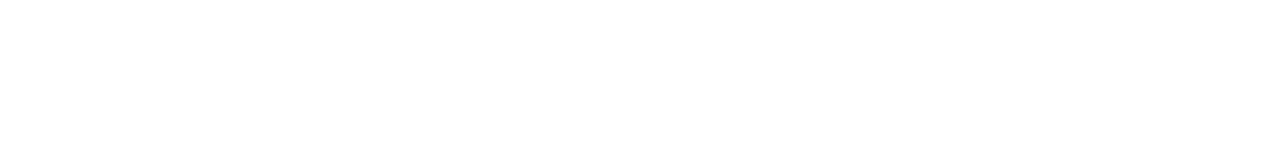
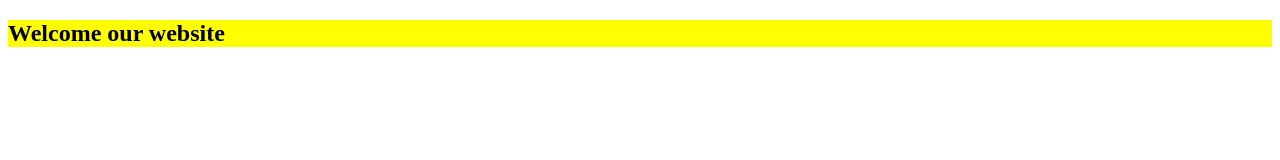
Before and after one commit to Nurillo12/experiment, a plain HTML site: page index.html in a window 1280 px wide. Drawn offline with Linux system fonts and the light colour scheme.

Commit message:
Added header and given style

```diff
--- a/index.html
+++ b/index.html
@@ -8,6 +8,8 @@
     <title>experiment</title>
 </head>
 <body>
-
+    <header>
+       <h2>Welcome our website</h2>
+    </header>
 </body>
 </html>
--- a/style.css
+++ b/style.css
@@ -0,0 +1,3 @@
+h2 {
+    background-color: yellow;
+}
```
